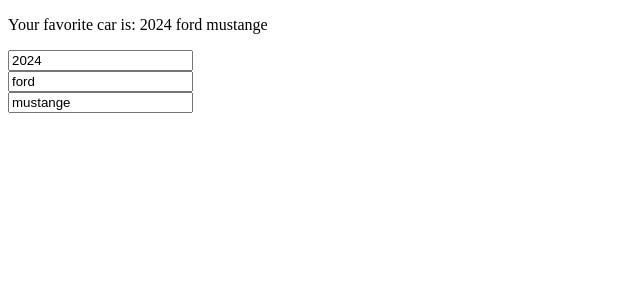
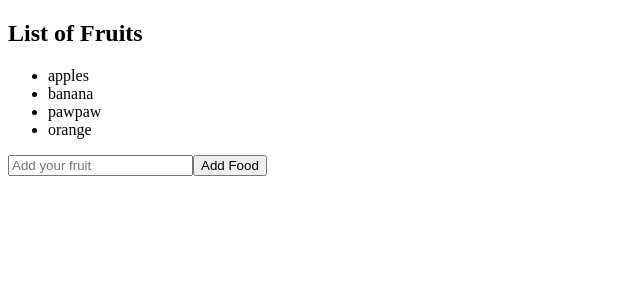
Before and after one commit to 5Akan/React-Tutorial, a React (Vite) app in the folder ak-react-app/: page / in a window 1280 px wide. Shown: the top 300 px of the page, without its empty margins (0-640 px from the left). Built offline with nearby package versions, Linux system fonts and the light colour scheme.

Commit message:
Started updating arrays

```diff
--- a/ak-react-app/src/App.jsx
+++ b/ak-react-app/src/App.jsx
@@ -26,7 +26,7 @@
               //    Used with multiple state updates and asynchronous functions
               //    Good practice to use updater function
 
-import UpdateObject from "./UpdateObject.jsx"
+import UpdateStateofArray from "./UpdateStateofArray.jsx"
 
 
 function App() {
@@ -34,7 +34,7 @@
 
   return(
     <>
-    <UpdateObject />
+    <UpdateStateofArray />
     </>
 
   )
--- /dev/null
+++ b/ak-react-app/src/UpdateStateofArray.jsx
@@ -0,0 +1,26 @@
+import React,{useState} from "react";
+function UpdateStateofArray(params) {
+    const [fruits,setFruits] = useState(
+        ["apples","banana","pawpaw","orange",]);
+
+        function addFruit(params) {
+
+        }
+
+        function removeFruit(params) {
+
+        }
+    return (
+    <>
+   <div>
+       <h2>List of Fruits</h2>
+       <ul>
+           {fruits.map((fruit,index)=><li key = {index}>{fruit}</li>)}
+       </ul>
+   <input type="text" id="foodinput" placeholder="Add your fruit"/>
+   <button>Add Food</button>
+   </div>
+    </>)
+}
+
+export default  UpdateStateofArray
```
Also changed, not shown: ak-react-app/src/Card Cmp Example/UpdateObject.jsx (renamed from ak-react-app/src/UpdateObject.jsx).
